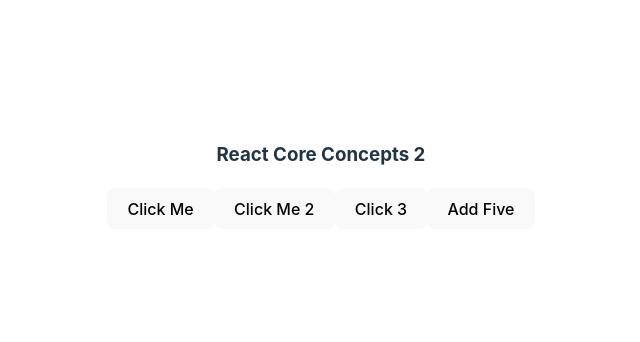
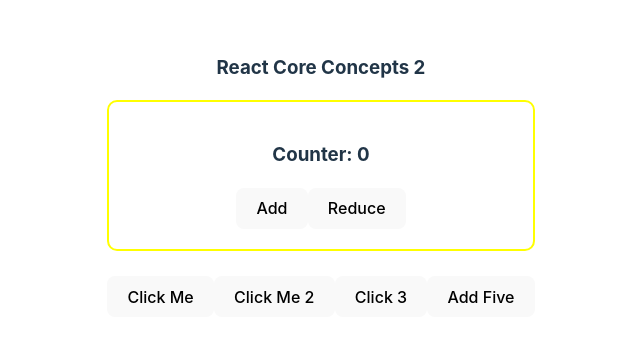
Before and after one commit to rootnure/react-core-concepts-part2-39, a React (Vite) app: page / in a window 1280 px wide. Shown: the part 224-566 px from the top of the page, without its empty margins (319-959 px from the left). Built offline with nearby package versions, Linux system fonts and the light colour scheme.

Commit message:
A simple Introduction to State changle in React

```diff
--- a/src/App.jsx
+++ b/src/App.jsx
@@ -1,4 +1,5 @@
 import './App.css'
+import Counter from './Counter';
 
 function App() {
 
@@ -17,6 +18,7 @@
   return (
     <>
       <h3>React Core Concepts 2</h3>
+      <Counter></Counter>
       {/* <button onclick="handleClick()">Click Me</button> */}
       <button onClick={handleClick}>Click Me</button>
       <button onClick={handleClick2}>Click Me 2</button>
--- /dev/null
+++ b/src/Counter.jsx
@@ -0,0 +1,25 @@
+import { useState } from "react"
+
+export default function Counter() {
+    const [count, setCount] = useState(0);
+
+    const handleAdd = () => {
+        const newCount = count + 1;
+        setCount(newCount);
+    }
+
+    const handleReduce = () => {
+        const newCount = count - 1;
+        setCount(newCount);
+    }
+
+    console.log(count);
+
+    return (
+        <div style={{border: '2px solid yellow', borderRadius: '10px', marginBottom: '25px', padding: '20px'}}>
+            <h3>Counter: {count}</h3>
+            <button onClick={handleAdd}>Add</button>
+            <button onClick={handleReduce}>Reduce</button>
+        </div>
+    )
+}
```
